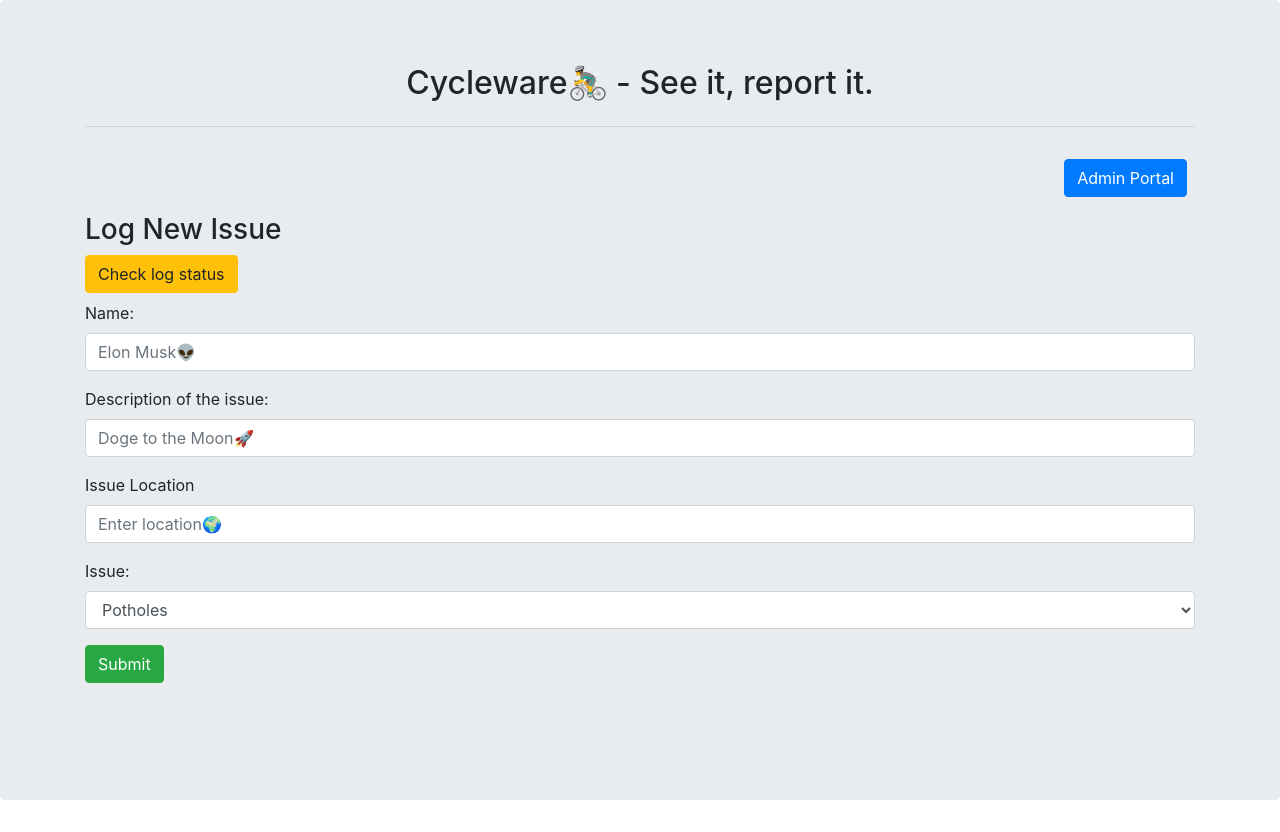
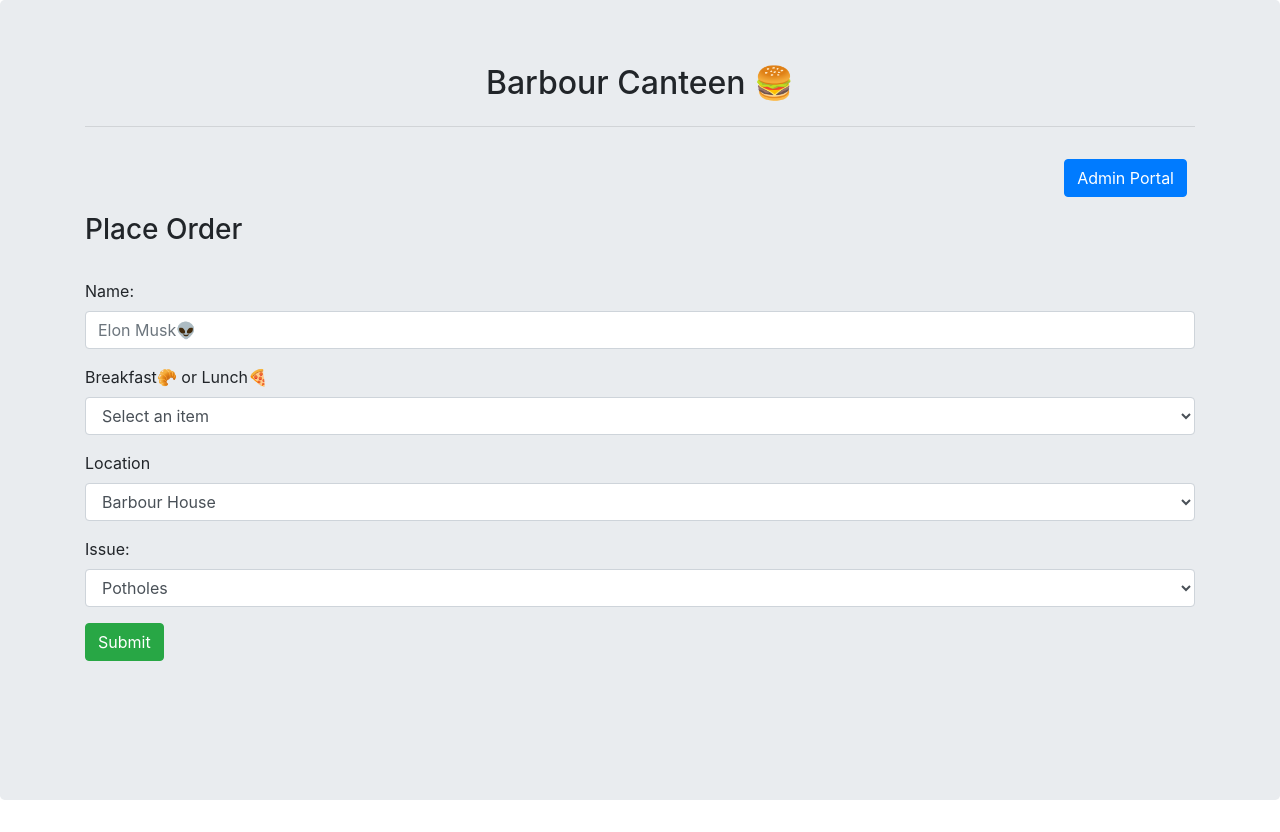
Before and after one commit to gvasilakiss/cycleware, a React (Create React App) app: page / in a window 1280 px wide. Built offline with nearby package versions, Linux system fonts and the light colour scheme.

Commit message:
upload files

```diff
--- a/src/admin.js
+++ b/src/admin.js
@@ -112,7 +112,7 @@ export default class App extends Component {
             <div className="container">
                 <div className="panel panel-default">
                     <div className="panel-heading">
-                        <h2 className="text-center">Cycleware🚴‍♂️ - See it, report it. </h2>
+                        <h2 className="text-center">Barbour Canteen 🍔</h2>
                         <hr class="my-4" />
                         <div className="d-flex">
                             <h5 className="text-center">Welcome back, <span id="user"> {this.user.displayName}</span></h5>
@@ -124,14 +124,14 @@ export default class App extends Component {
                         <div>
 
                         </div>
-                        <h2 className="panel-title text-center">Cycleway Reported Issues🚧</h2>
+                        {/* <h2 className="panel-title text-center">Cycleway Reported Issues🚧</h2> */}
                     </div>
                     <div className="panel-body">
                         <div className="btn-group mr-2" role="group" aria-label="Third group">
-                            <h4><Link to="/create" className="btn btn-primary">Report new issue</Link></h4>
+                            <h4><Link to="/create" className="btn btn-primary">Place New Order</Link></h4>
                         </div>
                         <div className="btn-group" role="group" aria-label="Third group">
-                            <h4><button onClick={this.getUpdate} className="btn btn-warning">Check log status</button></h4>
+                            {/* <h4><button onClick={this.getUpdate} className="btn btn-warning">Check log status</button></h4> */}
                         </div>
                         <table className="table table-striped table-hover">
                             <thead className="thead-dark">
--- a/src/components/Create.js
+++ b/src/components/Create.js
@@ -62,7 +62,7 @@ class Create extends Component {
     if (issue.length === 0) {
       swal({
         title: "Missing Input✍",
-        text: "You need to select an valid issue⚒",
+        text: "You need to select a valid item ⚒",
         icon: "warning",
         timer: 2000,
         button: false
@@ -163,7 +163,7 @@ class Create extends Component {
         <div className="container">
           <div className="panel panel-default">
             <div className="panel-heading">
-              <h2 className="text-center">Cycleware🚴‍♂️ - See it, report it. </h2>
+              <h2 className="text-center">Barbour Canteen 🍔</h2>
               <hr className="my-4" />
               <div className="d-flex">
 
@@ -172,12 +172,12 @@ class Create extends Component {
                 </div>
               </div>
               <h3 className="panel-title">
-                Log New Issue
-            </h3>
+                Place Order
+              </h3>
             </div>
             <div className="panel-body">
               <div className="btn-group" role="group" aria-label="Third group">
-                <h4><button onClick={this.getUpdate} className="btn btn-warning">Check log status</button></h4>
+                {/* <h4><button onClick={this.getUpdate} className="btn btn-warning">Check log status</button></h4> */}
               </div>
               <form onSubmit={this.onSubmit}>
                 <div className="form-group">
@@ -185,12 +185,20 @@ class Create extends Component {
                   <input type="text" className="form-control" name="name" value={name} onChange={this.onChange} placeholder="Elon Musk👽" required />
                 </div>
                 <div className="form-group">
-                  <label htmlFor="title">Description of the issue:</label>
-                  <input type="text" className="form-control" name="desc" value={desc} onChange={this.onChange} placeholder="Doge to the Moon🚀" required />
+                  <label htmlFor="order_type">Breakfast🥐 or Lunch🍕 </label>
+                  <select className="form-control" name="order_type" value={this.state.value} onChange={this.onChange} required>
+                    <option value="">Select an item</option>
+                    <option value="Breakfast">Breakfast</option>
+                    <option value="Lunch">Lunch</option>
+                  </select>
                 </div>
                 <div className="form-group">
-                  <label htmlFor="location">Issue Location</label>
-                  <input type="text" className="form-control" name="location" value={location} onChange={this.onChange} placeholder="Enter location🌍" required />
+                  <label htmlFor="location">Location</label>
+                  <select name="location" className="form-control" required value={this.state.value} onChange={this.onChange} >
+
+                    <option value="Barbour-House">Barbour House</option>
+                    <option value="Barbour-Unit21">Barbour Unit21</option>
+                  </select>
                 </div>
                 <div className="form-group">
                   <label htmlFor="issue">Issue:</label>
```
Also changed, not shown: 2 other files (tests, documents, lock files or other folders).
